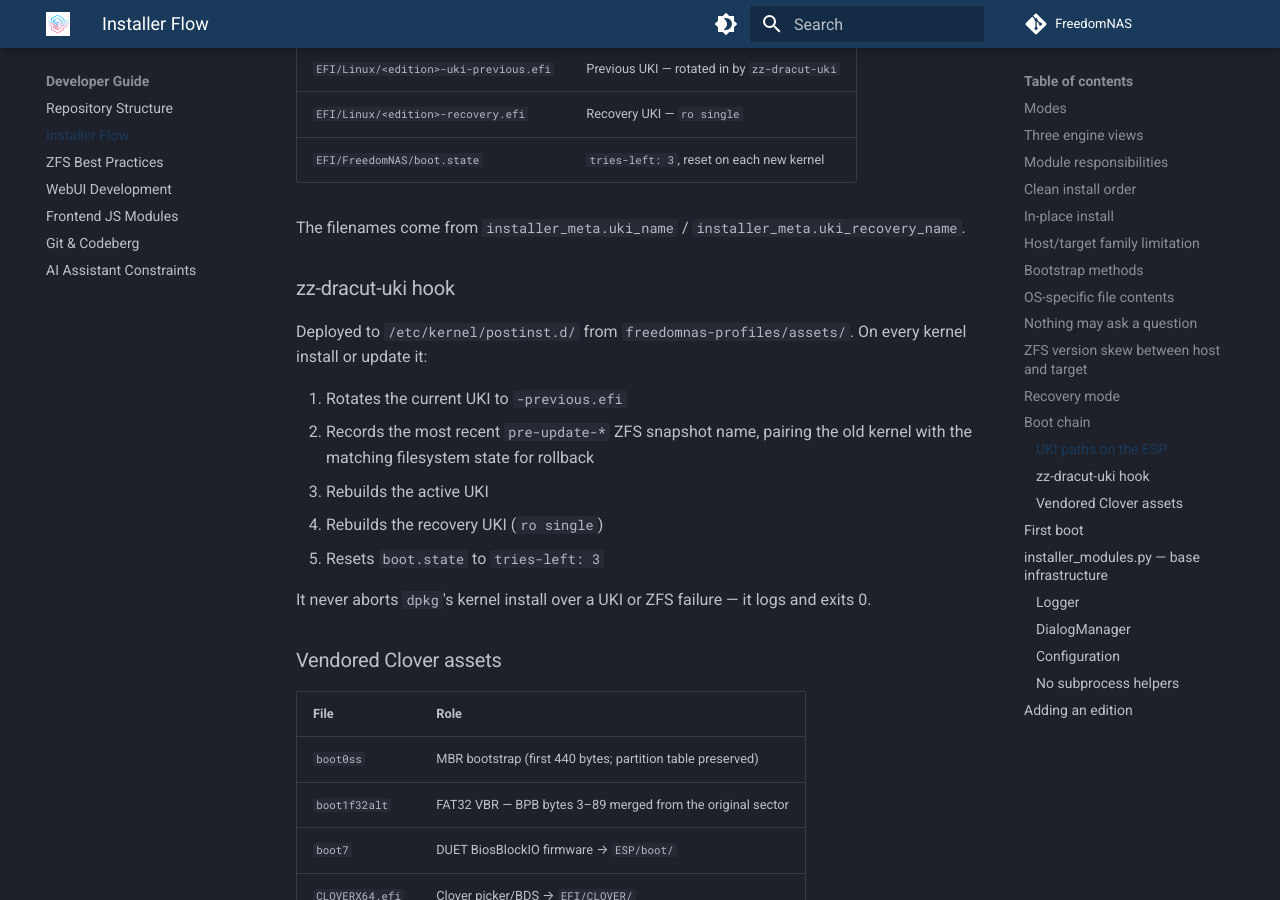
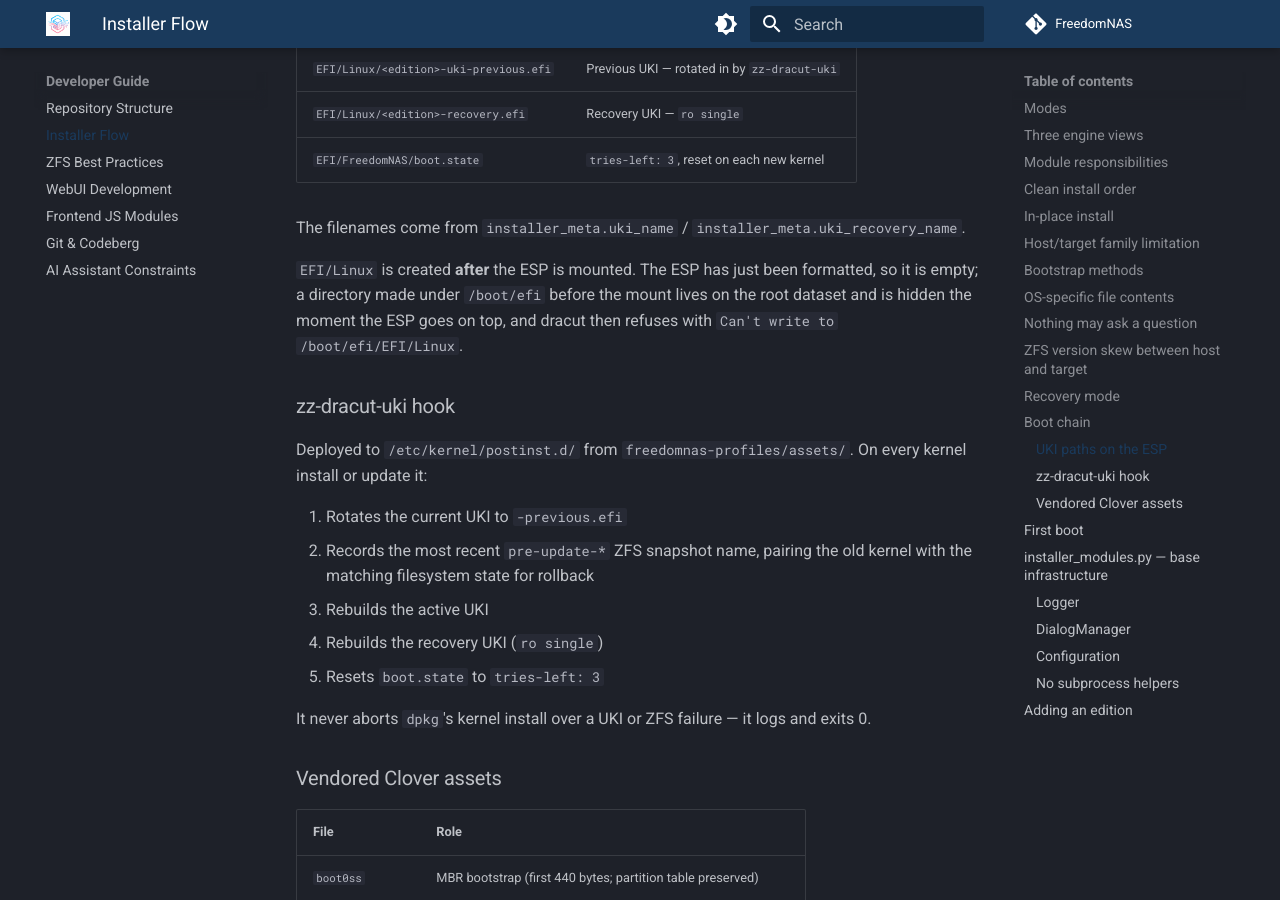
Before and after one commit to FreedomNAS/freedomnas-docs, an MkDocs documentation site: the page built from docs/developer/installer.md, in a window 1280 px wide and 900 px high, scrolled down 7036 px. Built offline with MkDocs 1.6.1 and Material for MkDocs 9.7.7, drawn with Linux system fonts in a browser that asks for light colours.

Commit message:
Note that EFI/Linux belongs on the mounted ESP

```diff
--- a/docs/developer/installer.md
+++ b/docs/developer/installer.md
@@ -248,6 +248,11 @@ Then firmware decides the entry point:
 The filenames come from `installer_meta.uki_name` /
 `installer_meta.uki_recovery_name`.
 
+`EFI/Linux` is created **after** the ESP is mounted. The ESP has just been
+formatted, so it is empty; a directory made under `/boot/efi` before the mount
+lives on the root dataset and is hidden the moment the ESP goes on top, and
+dracut then refuses with `Can't write to /boot/efi/EFI/Linux`.
+
 ### zz-dracut-uki hook
 
 Deployed to `/etc/kernel/postinst.d/` from `freedomnas-profiles/assets/`. On
```
